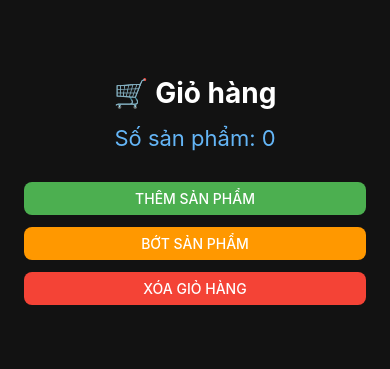
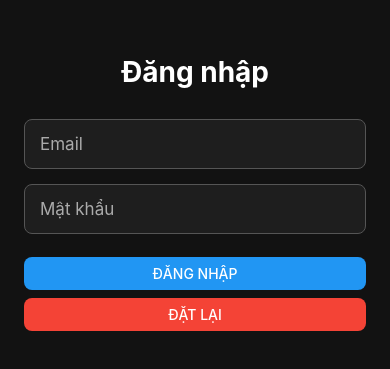
Before and after one commit to phu05ddddddddddddddd/tuan3, a React Native app: screen / in a window 390 px wide. Shown: the part 229-598 px from the top of the page. Built offline with nearby package versions, Linux system fonts and the light colour scheme.

Commit message:
useReducer-baitap

```diff
--- a/App.tsx
+++ b/App.tsx
@@ -2,26 +2,43 @@ import React, { useReducer } from 'react';
 import {
   View,
   Text,
+  TextInput,
   Button,
   StyleSheet,
 } from 'react-native';
 
 const initialState = {
-  quantity: 0,
+  email: '',
+  password: '',
+  error: '',
 };
 
-function cartReducer(state: typeof initialState, action: { type: string }) {
+function formReducer(
+  state: typeof initialState,
+  action: {
+    type: string;
+    payload?: string;
+  }
+) {
   switch (action.type) {
-    case 'ADD':
+    case 'SET_EMAIL':
       return {
         ...state,
-        quantity: state.quantity + 1,
+        email: action.payload || '',
+        error: '',
       };
 
-    case 'REMOVE':
+    case 'SET_PASSWORD':
       return {
         ...state,
-        quantity: Math.max(0, state.quantity - 1),
+        password: action.payload || '',
+        error: '',
+      };
+
+    case 'SET_ERROR':
+      return {
+        ...state,
+        error: action.payload || '',
       };
 
     case 'RESET':
@@ -32,43 +49,81 @@ function cartReducer(state: typeof initialState, action: { type: string }) {
   }
 }
 
-export default function CartScreen() {
+export default function LoginScreen() {
   const [state, dispatch] = useReducer(
-    cartReducer,
+    formReducer,
     initialState
   );
 
+  const handleLogin = () => {
+    if (!state.email || !state.password) {
+      dispatch({
+        type: 'SET_ERROR',
+        payload: 'Vui lòng nhập đầy đủ thông tin',
+      });
+      return;
+    }
+
+    dispatch({
+      type: 'SET_ERROR',
+      payload: '',
+    });
+  };
+
   return (
     <View style={styles.container}>
-      <Text style={styles.title}>
-        🛒 Giỏ hàng
-      </Text>
+      <Text style={styles.title}>Đăng nhập</Text>
 
-      <Text style={styles.quantity}>
-        Số sản phẩm: {state.quantity}
-      </Text>
+      <TextInput
+        style={styles.input}
+        value={state.email}
+        onChangeText={text =>
+          dispatch({
+            type: 'SET_EMAIL',
+            payload: text,
+          })
+        }
+        placeholder="Email"
+        placeholderTextColor="#AAAAAA"
+        keyboardType="email-address"
+        autoCapitalize="none"
+      />
+
+      <TextInput
+        style={styles.input}
+        value={state.password}
+        onChangeText={text =>
+          dispatch({
+            type: 'SET_PASSWORD',
+            payload: text,
+          })
+        }
+        placeholder="Mật khẩu"
+        placeholderTextColor="#AAAAAA"
+        secureTextEntry
+      />
+
+      {state.error ? (
+        <Text style={styles.error}>
+          {state.error}
+        </Text>
+      ) : null}
 
       <View style={styles.button}>
         <Button
-          title="Thêm sản phẩm"
-          color="#4CAF50"
-          onPress={() => dispatch({ type: 'ADD' })}
+          title="Đăng nhập"
+          color="#2196F3"
+          onPress={handleLogin}
         />
       </View>
 
       <View style={styles.button}>
         <Button
-          title="Bớt sản phẩm"
-          color="#FF9800"
-          onPress={() => dispatch({ type: 'REMOVE' })}
-        />
-      </View>
-
-      <View style={styles.button}>
-        <Button
-          title="Xóa giỏ hàng"
+          title="Đặt lại"
           color="#F44336"
-          onPress={() => dispatch({ type: 'RESET' })}
+          onPress={() =>
+            dispatch({ type: 'RESET' })
+          }
         />
       </View>
     </View>
@@ -88,18 +143,30 @@ const styles = StyleSheet.create({
     fontWeight: 'bold',
     textAlign: 'center',
     color: '#FFFFFF',
-    marginBottom: 15,
+    marginBottom: 30,
   },
 
-  quantity: {
-    fontSize: 22,
+  input: {
+    height: 50,
+    borderWidth: 1,
+    borderColor: '#555555',
+    borderRadius: 8,
+    paddingHorizontal: 15,
+    marginBottom: 15,
+    fontSize: 17,
+    color: '#FFFFFF',
+    backgroundColor: '#1E1E1E',
+  },
+
+  error: {
+    color: '#FF5252',
+    fontSize: 16,
+    marginBottom: 15,
     textAlign: 'center',
-    color: '#64B5F6',
-    marginBottom: 25,
   },
 
   button: {
-    marginVertical: 6,
+    marginTop: 8,
     borderRadius: 8,
     overflow: 'hidden',
   },
```
